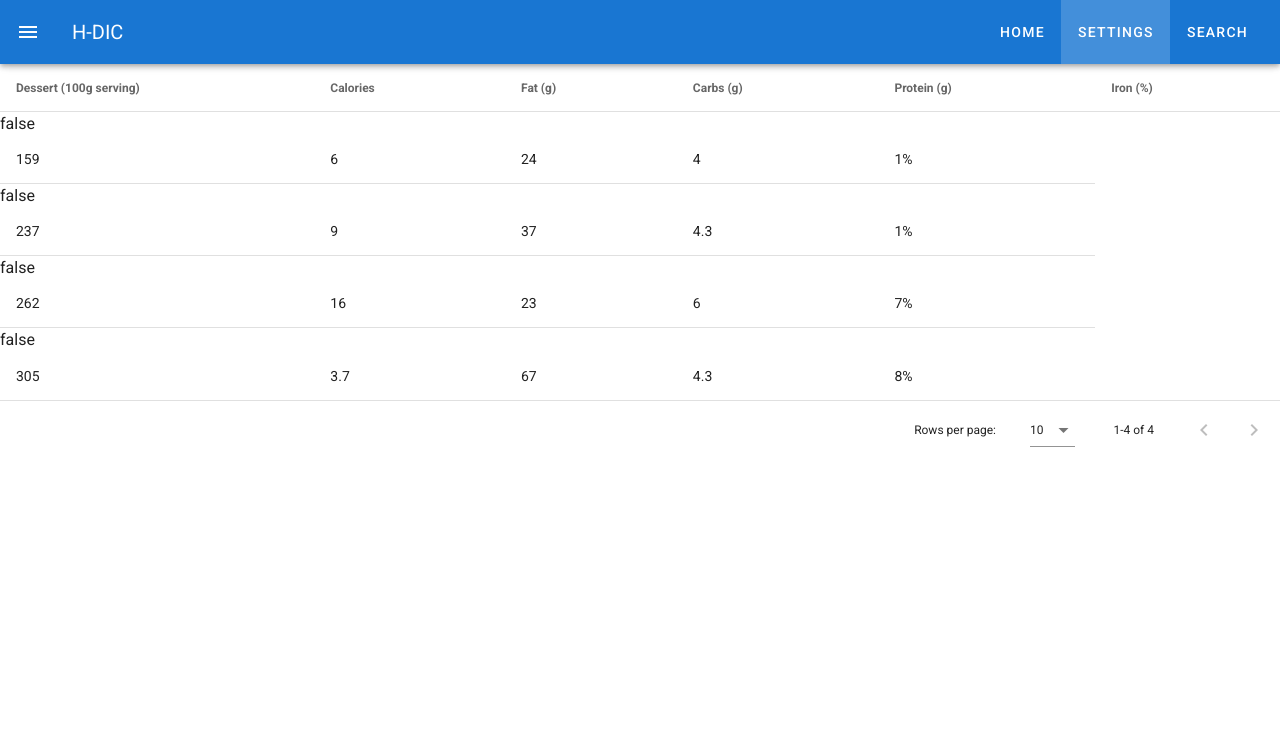
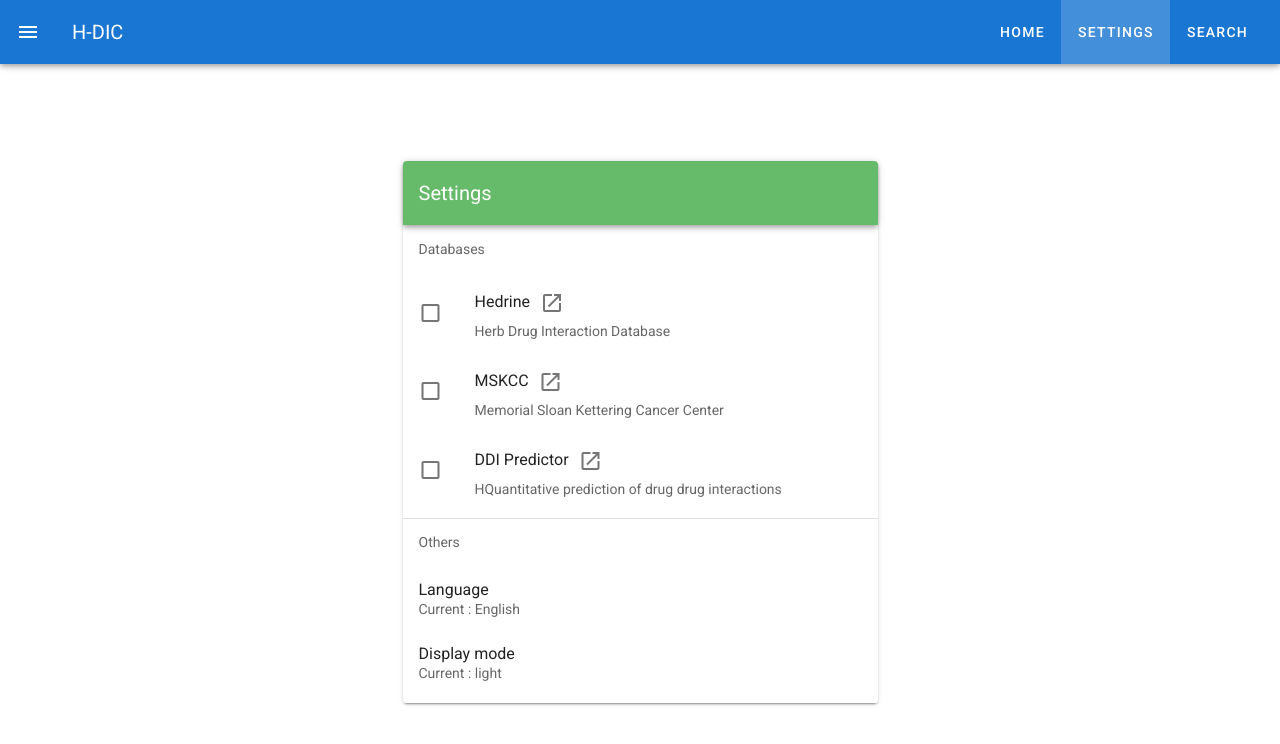
Before and after one commit to h-dic/front-end, a Vue app: page /settings in a window 1280 px wide. Shown: the top 744 px of the page. Built offline with nearby package versions, Linux system fonts and the light colour scheme.

Commit message:
settings

```diff
--- a/src/components/SearchResult.vue
+++ b/src/components/SearchResult.vue
@@ -20,6 +20,23 @@
         :loading="loading"
         loading-text="Loading... Please wait"
       >
+        <template v-slot:item.info="{ item }">
+          <v-dialog width="500">
+            <template v-slot:activator="{ on }">
+              <v-btn icon v-on="on">
+                <v-icon>mdi-information</v-icon>
+              </v-btn>
+            </template>
+            <v-card>
+              <v-card-title class="headline grey lighten-2" primary-title>
+                Plus d'infos
+              </v-card-title>
+              <v-card-text>
+                {{ item }}
+              </v-card-text>
+            </v-card>
+          </v-dialog>
+        </template>
         <template v-slot:item.intensity="{ item }">
           <v-chip :color="getColor(item.intensity)" light>{{
             item.intensity
@@ -64,10 +81,11 @@
   name: "SearchResult",
   data: () => ({
     headers: [
+      { text: "", value: "data-table-expand" },
       { text: "Drugs", value: "drug" },
       { text: "Herbs", value: "herb" },
       { text: "Intensity", value: "intensity" },
-      { text: "", value: "data-table-expand" }
+      { text: "", value: "info" }
     ],
     expanded: []
   }),
--- a/src/views/Settings.vue
+++ b/src/views/Settings.vue
@@ -1,89 +1,83 @@
 <template>
-  <div>
-    <v-data-table :headers="headers" :items="indexedItems" item-key="id">
-      <template v-slot:item="{ item, isExpanded }">
-        {{ isExpanded }}
-        <tr @click="isExpanded = !isExpanded">
-          <td class="text-xs-right">{{ item.calories }}</td>
-          <td class="text-xs-right">{{ item.fat }}</td>
-          <td class="text-xs-right">{{ item.carbs }}</td>
-          <td class="text-xs-right">{{ item.protein }}</td>
-          <td class="text-xs-right">{{ item.iron }}</td>
-        </tr>
-      </template>
-      <template slot="expand" slot-scope="props">
-        <v-card flat>
-          <v-card-text class="red--text">qq {{ props }}</v-card-text>
+  <v-container fill-height>
+    <v-row class="justify-center">
+      <v-col cols="8">
+        <v-card max-width="475" class="mx-auto">
+          <v-toolbar color="green lighten-1" dark>
+            <v-toolbar-title>Settings</v-toolbar-title>
+          </v-toolbar>
+
+          <v-list subheader two-line flat>
+            <v-subheader>Databases</v-subheader>
+
+            <v-list-item-group multiple>
+              <v-list-item v-for="(database, index) in databases" :key="index">
+                <v-list-item-action>
+                  <v-checkbox :value="true" color="primary"></v-checkbox>
+                </v-list-item-action>
+
+                <v-list-item-content>
+                  <v-list-item-title>
+                    {{ database.name }}
+                    <v-btn icon :href="database.href" target="_blank" link>
+                      <v-icon>mdi-open-in-new</v-icon>
+                    </v-btn>
+                  </v-list-item-title>
+                  <v-list-item-subtitle>
+                    {{ database.description }}
+                  </v-list-item-subtitle>
+                </v-list-item-content>
+              </v-list-item>
+            </v-list-item-group>
+          </v-list>
+
+          <v-divider></v-divider>
+
+          <v-list two-line subheader>
+            <v-subheader>Others</v-subheader>
+
+            <v-list-item>
+              <v-list-item-content>
+                <v-list-item-title>Language</v-list-item-title>
+                <v-list-item-subtitle>Current : English</v-list-item-subtitle>
+              </v-list-item-content>
+            </v-list-item>
+
+            <v-list-item>
+              <v-list-item-content>
+                <v-list-item-title>Display mode</v-list-item-title>
+                <v-list-item-subtitle>Current : light</v-list-item-subtitle>
+              </v-list-item-content>
+            </v-list-item>
+          </v-list>
         </v-card>
-      </template>
-    </v-data-table>
-  </div>
+      </v-col>
+    </v-row>
+  </v-container>
 </template>
 
 <script>
 export default {
-  data() {
-    return {
-      headers: [
+  name: "Settings",
+  data: () => ({
+    databases: [
       {
-          text: "Dessert (100g serving)",
-          align: "left",
-          sortable: false,
-          value: "name"
-        },
-        { text: "Calories", value: "calories" },
-        { text: "Fat (g)", value: "fat" },
-        { text: "Carbs (g)", value: "carbs" },
-        { text: "Protein (g)", value: "protein" },
-        { text: "Iron (%)", value: "iron" }
-      ],
-      items: [
-        {
-          value: false,
-          name: "Frozen Yogurt",
-          calories: 159,
-          fat: 6.0,
-          carbs: 24,
-          protein: 4.0,
-          iron: "1%"
+        name: "Hedrine",
+        description: "Herb Drug Interaction Database",
+        href: "https://hedrine.univ-grenoble-alpes.fr"
       },
       {
-          value: false,
-          name: "Eclair",
-          calories: 237,
-          fat: 9.0,
-          carbs: 37,
-          protein: 4.3,
-          iron: "1%"
+        name: "MSKCC",
+        description: "Memorial Sloan Kettering Cancer Center",
+        href:
+          "https://www.mskcc.org/cancer-care/diagnosis-treatment/symptom-management/integrative-medicine/herbs/search"
       },
       {
-          value: false,
-          name: "Eclair",
-          calories: 262,
-          fat: 16.0,
-          carbs: 23,
-          protein: 6.0,
-          iron: "7%"
-        },
-        {
-          value: false,
-          name: "Cupcake",
-          calories: 305,
-          fat: 3.7,
-          carbs: 67,
-          protein: 4.3,
-          iron: "8%"
+        name: "DDI Predictor",
+        description: "HQuantitative prediction of drug drug interactions",
+        href: "https://www.ddi-predictor.org/predictor/ddi/"
       }
     ]
-    };
-  },
-  computed: {
-    indexedItems() {
-      return this.items.map((item, index) => ({
-        id: index,
-        ...item
-      }));
-    }
-  }
+  })
 };
 </script>
```
Lines whose indentation alone changed are shown as unchanged.
